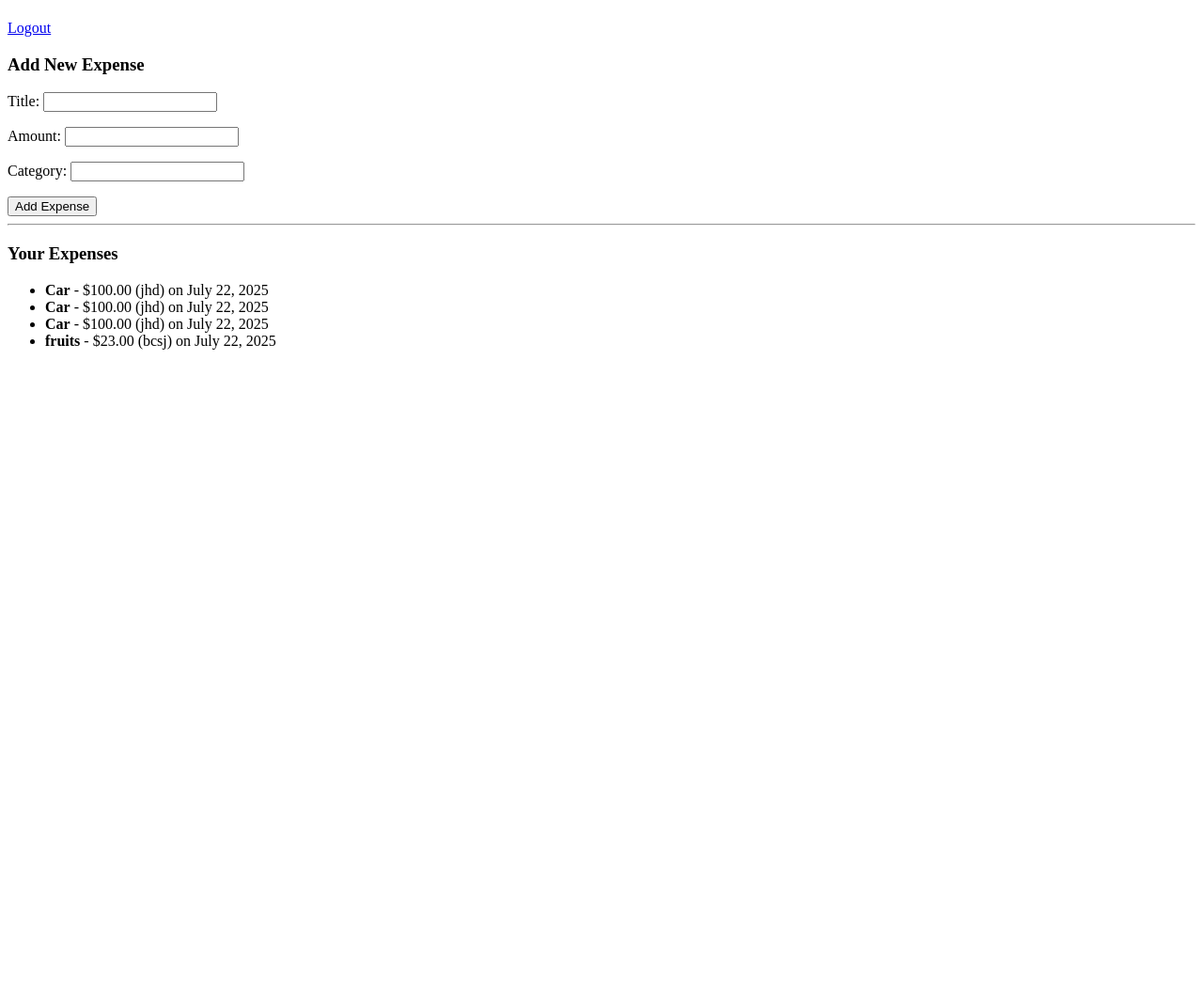
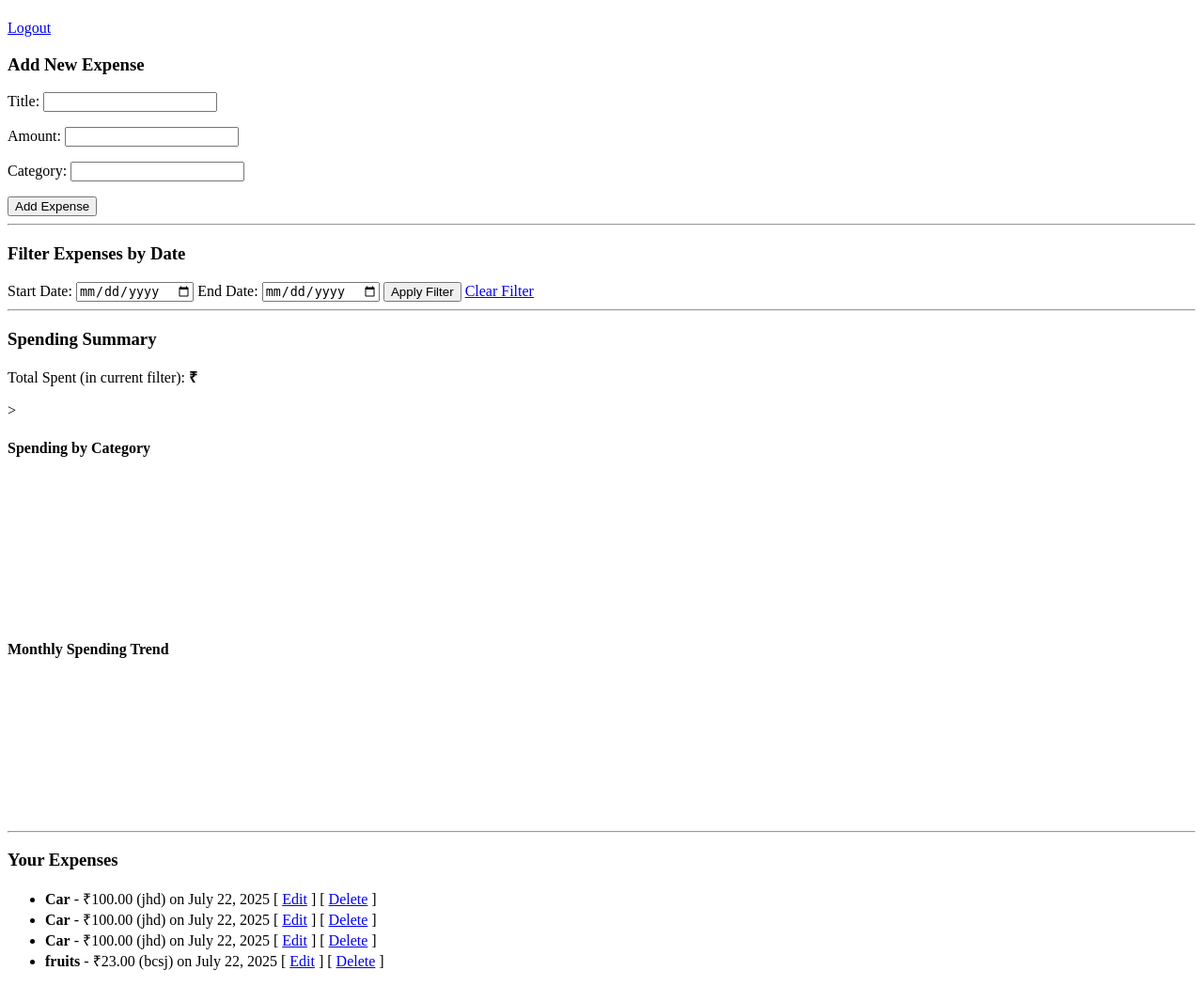
Before and after one commit to nandanarnandu/personal_expense_tracker, a Django app: template expenses/templates/expense/dashboard.html in a window 1280 px wide. Shown: the part 46-1095 px from the top of the page at 94% size. Before the commit the page ends 418 px from the top, so only its background shows below. Run offline with Django 5.2, Linux system fonts and the light colour scheme; the template is opened without the code that fills it: values that come from a table or form of the project are taken from there, others are empty; data comes from the database, SQL or seed files in the repository; both versions use the stored data as it was after the commit; a map, chart or similar area stays blank.

Commit message:
basic dashboard added with edit and delete expenses

```diff
--- a/expenses/templates/expense/dashboard.html
+++ b/expenses/templates/expense/dashboard.html
@@ -3,6 +3,7 @@
 <head>
     <meta charset="UTF-8">
     <title>Dashboard - Expense Tracker</title>
+    <script src="https://cdn.jsdelivr.net/npm/chart.js"></script>
 </head>
 <body>
     <h2>Welcome to your Dashboard, {{ user.username }}!</h2>
@@ -17,11 +18,136 @@
 
     <hr>
 
+    <h3>Filter Expenses by Date</h3>
+    <form method="GET" action="{% url 'dashboard' %}">
+        <label for="start_date">Start Date:</label>
+        <input type="date" id="start_date" name="start_date" value="{{ start_date|default_if_none:'' }}">
+
+        <label for="end_date">End Date:</label>
+        <input type="date" id="end_date" name="end_date" value="{{ end_date|default_if_none:'' }}">
+
+        <button type="submit">Apply Filter</button>
+        <a href="{% url 'dashboard' %}">Clear Filter</a>
+    </form>
+
+    <hr>
+
+    <h3>Spending Summary</h3>
+    Total Spent (in current filter): <strong>₹{{ total_spent|floatformat:2 }}</strong></p>>
+
+    <h4>Spending by Category</h4>
+    <div style="width: 70%; margin: auto;">
+        <canvas id="categoryChart"></canvas>
+    </div>
+
+    <h4>Monthly Spending Trend</h4>
+    <div style="width: 80%; margin: auto;">
+        <canvas id="monthlyChart"></canvas>
+    </div>
+
+    <script>
+        // Parse the JSON data passed from Django view
+        const categoryLabels = JSON.parse('{{ category_labels|escapejs }}');
+        const categoryData = JSON.parse('{{ category_data|escapejs }}');
+        const monthlyLabels = JSON.parse('{{ monthly_labels|escapejs }}');
+        const monthlyData = JSON.parse('{{ monthly_data|escapejs }}');
+
+        // Category Pie Chart
+        const categoryCtx = document.getElementById('categoryChart').getContext('2d');
+        new Chart(categoryCtx, {
+            type: 'pie',
+            data: {
+                labels: categoryLabels,
+                datasets: [{
+                    label: 'Amount Spent by Category',
+                    data: categoryData,
+                    backgroundColor: [
+                        'rgba(255, 99, 132, 0.7)',
+                        'rgba(54, 162, 235, 0.7)',
+                        'rgba(255, 206, 86, 0.7)',
+                        'rgba(75, 192, 192, 0.7)',
+                        'rgba(153, 102, 255, 0.7)',
+                        'rgba(255, 159, 64, 0.7)',
+                        'rgba(199, 199, 199, 0.7)'
+                    ],
+                    borderColor: [
+                        'rgba(255, 99, 132, 1)',
+                        'rgba(54, 162, 235, 1)',
+                        'rgba(255, 206, 86, 1)',
+                        'rgba(75, 192, 192, 1)',
+                        'rgba(153, 102, 255, 1)',
+                        'rgba(255, 159, 64, 1)',
+                        'rgba(199, 199, 199, 1)'
+                    ],
+                    borderWidth: 1
+                }]
+            },
+            options: {
+                responsive: true,
+                plugins: {
+                    legend: {
+                        position: 'top',
+                    },
+                    title: {
+                        display: true,
+                        text: 'Spending by Category'
+                    }
+                }
+            },
+        });
+
+        // Monthly Spending Bar Chart
+        const monthlyCtx = document.getElementById('monthlyChart').getContext('2d');
+        new Chart(monthlyCtx, {
+            type: 'bar',
+            data: {
+                labels: monthlyLabels,
+                datasets: [{
+                    label: 'Amount Spent per Month',
+                    data: monthlyData,
+                    backgroundColor: 'rgba(75, 192, 192, 0.7)',
+                    borderColor: 'rgba(75, 192, 192, 1)',
+                    borderWidth: 1
+                }]
+            },
+            options: {
+                responsive: true,
+                plugins: {
+                    legend: {
+                        display: false,
+                    },
+                    title: {
+                        display: true,
+                        text: 'Monthly Spending Trend'
+                    }
+                },
+                scales: {
+                    y: {
+                        beginAtZero: true,
+                        title: {
+                            display: true,
+                            text: 'Amount ($)'
+                        }
+                    },
+                    x: {
+                        title: {
+                            display: true,
+                            text: 'Month (YYYY-MM)'
+                        }
+                    }
+                }
+            },
+        });
+    </script>
+    <hr>
+
     <h3>Your Expenses</h3>
     <ul>
         {% for expense in expenses %}
             <li>
-                <strong>{{ expense.title }}</strong> - ${{ expense.amount }} ({{ expense.category }}) on {{ expense.date }}
+                <strong>{{ expense.title }}</strong> - ₹{{ expense.amount }} ({{ expense.category }}) on {{ expense.date }}
+                [ <a href="{% url 'edit_expense' expense.id %}">Edit</a> ]
+                [ <a href="{% url 'delete_expense' expense.id %}">Delete</a> ]
             </li>
         {% empty %}
             <li>No expenses recorded yet.</li>
--- a/expenses/urls.py
+++ b/expenses/urls.py
@@ -8,4 +8,6 @@ urlpatterns = [
     path('login/', auth_views.LoginView.as_view(template_name='expenses/login.html'), name='login'), # The login page
     path('logout/', auth_views.LogoutView.as_view(template_name='expenses/home.html'), name='logout'), # The logout page
     path('dashboard/', views.dashboard, name='dashboard'), # Our new dashboard page
+    path('dashboard/edit/<int:expense_id>/', views.edit_expense, name='edit_expense'),
+    path('dashboard/delete/<int:expense_id>/', views.delete_expense, name='delete_expense'),
 ]
--- a/expenses/views.py
+++ b/expenses/views.py
@@ -1,9 +1,22 @@
-from django.shortcuts import render, redirect
+from django.shortcuts import render, redirect, get_object_or_404
 from django.contrib.auth.forms import UserCreationForm
 from django.contrib import messages
 from django.contrib.auth.decorators import login_required
-from .forms import ExpenseForm # This line is important for importing the form
+from django import forms
 from .models import Expense
+from django.db.models import Q, Sum # Add Sum
+from datetime import datetime, date
+import json # Add this import
+from django.db import connections # Add this for potential database date functions if needed, though not strictly for this current implementation
+
+# --- Start of the ExpenseForm code (remains the same) ---
+class ExpenseForm(forms.ModelForm):
+    class Meta:
+        model = Expense
+        fields = ('title', 'amount', 'category')
+# --- End of the ExpenseForm code ---
+
+# --- Your existing view functions (home, register, delete_expense) remain the same ---
 
 def home(request):
     return render(request, 'expense/home.html')
@@ -22,6 +35,7 @@ def register(request):
 
 @login_required
 def dashboard(request):
+    # Handle adding new expense
     if request.method == 'POST':
         form = ExpenseForm(request.POST)
         if form.is_valid():
@@ -35,8 +49,101 @@ def dashboard(request):
 
     expenses = Expense.objects.filter(owner=request.user)
 
+    start_date_str = request.GET.get('start_date')
+    end_date_str = request.GET.get('end_date')
+
+    start_date_obj = None
+    end_date_obj = None
+
+    if start_date_str:
+        try:
+            start_date_obj = datetime.strptime(start_date_str, '%Y-%m-%d').date()
+            expenses = expenses.filter(date__gte=start_date_obj)
+        except ValueError:
+            messages.error(request, "Invalid start date format. Please use YYYY-MM-DD.")
+
+    if end_date_str:
+        try:
+            end_date_obj = datetime.strptime(end_date_str, '%Y-%m-%d').date()
+            expenses = expenses.filter(date__lte=end_date_obj)
+        except ValueError:
+            messages.error(request, "Invalid end date format. Please use YYYY-MM-DD.")
+
+    expenses = expenses.order_by('-date')
+
+    # --- Start of NEW ANALYTICS / DATA SCIENCE logic ---
+    total_spent = expenses.aggregate(Sum('amount'))['amount__sum'] or 0.0
+
+    # Data for Category Distribution Pie Chart
+    category_summary = expenses.values('category').annotate(total=Sum('amount')).order_by('-total')
+    category_labels = [item['category'] for item in category_summary]
+    category_data = [float(item['total']) for item in category_summary] # Convert Decimal to float for JSON
+
+    # Data for Monthly Spending Bar Chart
+    # Use database functions to group by month and year.
+    # This part can be tricky across different databases (SQLite vs PostgreSQL etc.)
+    # For SQLite (default Django), we can extract year and month
+    monthly_summary = expenses.extra(select={'month': "strftime('%%Y-%%m', date)"}).values('month').annotate(total=Sum('amount')).order_by('month')
+
+    monthly_labels = [item['month'] for item in monthly_summary]
+    monthly_data = [float(item['total']) for item in monthly_summary]
+
+    # Convert data to JSON strings for JavaScript
+    category_labels_json = json.dumps(category_labels)
+    category_data_json = json.dumps(category_data)
+    monthly_labels_json = json.dumps(monthly_labels)
+    monthly_data_json = json.dumps(monthly_data)
+    # --- End of NEW ANALYTICS / DATA SCIENCE logic ---
+
+
     context = {
         'form': form,
         'expenses': expenses,
+        'start_date': start_date_str,
+        'end_date': end_date_str,
+        'total_spent': total_spent, # New
+        'category_labels': category_labels_json, # New
+        'category_data': category_data_json, # New
+        'monthly_labels': monthly_labels_json, # New
+        'monthly_data': monthly_data_json, # New
     }
     return render(request, 'expense/dashboard.html', context)
+
+@login_required
+def edit_expense(request, expense_id):
+    expense = get_object_or_404(Expense, pk=expense_id)
+
+    if expense.owner != request.user:
+        messages.error(request, "You are not authorized to edit this expense.")
+        return redirect('dashboard')
+
+    if request.method == 'POST':
+        form = ExpenseForm(request.POST, instance=expense)
+        if form.is_valid():
+            form.save()
+            messages.success(request, 'Expense updated successfully!')
+            return redirect('dashboard')
+    else:
+        form = ExpenseForm(instance=expense)
+
+    context = {
+        'form': form,
+        'expense': expense,
+    }
+    return render(request, 'expense/edit_expense.html', context)
+
+@login_required
+def delete_expense(request, expense_id):
+    expense = get_object_or_404(Expense, pk=expense_id)
+
+    if expense.owner != request.user:
+        messages.error(request, "You are not authorized to delete this expense.")
+        return redirect('dashboard')
+
+    if request.method == 'POST':
+        expense.delete()
+        messages.success(request, 'Expense deleted successfully!')
+        return redirect('dashboard')
+
+    messages.info(request, "Confirm deletion?")
+    return render(request, 'expense/confirm_delete.html', {'expense': expense})
```
Also changed, not shown: db.sqlite3.
